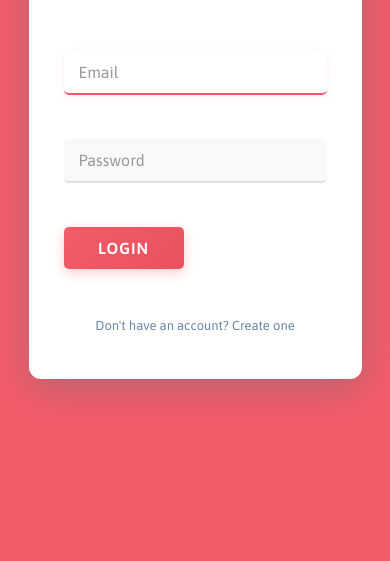
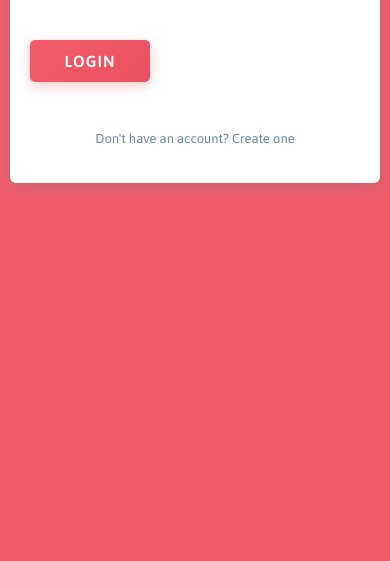
Before and after one commit to Muhanad-DEV/expense-tracker, a plain HTML site: page login.html in a window 390 px wide. Shown: the part 283-844 px from the top of the page. Drawn offline with Linux system fonts and the light colour scheme.

Commit message:
Add comprehensive mobile responsive design for login page
- Added responsive breakpoints for tablets (768px) and phones (480px)
- Full-width form on mobile with optimized padding and spacing
- Adjusted font sizes and button dimensions for mobile
- Optimized wave animations for smaller screens
- Added touch-friendly interactions and tap highlight removal
- Improved viewport meta tag for better mobile experience
- Enhanced button to full-width on mobile for better usability
- Reduced shadows and border radius for mobile performance
- Better vertical spacing and alignment on small screens

```diff
--- a/login.html
+++ b/login.html
@@ -2,9 +2,9 @@
 <html lang="en">
 <head>
   <meta charset="utf-8">
-  <meta name="viewport" content="width=device-width, initial-scale=1">
+  <meta name="viewport" content="width=device-width, initial-scale=1, maximum-scale=1, user-scalable=no">
   <title>Expense Tracker - Login</title>
-  <link rel="stylesheet" href="styles.css?v=2.0">
+  <link rel="stylesheet" href="styles.css?v=3.0">
   <link href="https://fonts.googleapis.com/css2?family=Asap:wght@400;600;700&display=swap" rel="stylesheet">
 </head>
 <body class="auth-body">
--- a/styles.css
+++ b/styles.css
@@ -127,6 +127,116 @@ tbody tr:hover { background: #eef6ff; }
   max-width: 90%;
   box-shadow: 0 10px 40px rgba(2, 128, 144, 0.25);
   transition: all 300ms ease;
+}
+
+/* Mobile Touch Optimizations */
+.login > input,
+.login > button {
+  -webkit-tap-highlight-color: transparent;
+  -webkit-touch-callout: none;
+  -webkit-user-select: none;
+  -khtml-user-select: none;
+  -moz-user-select: none;
+  -ms-user-select: none;
+  user-select: none;
+}
+
+.login > input {
+  -webkit-user-select: text;
+  -moz-user-select: text;
+  -ms-user-select: text;
+  user-select: text;
+}
+
+/* Mobile Responsive Styles */
+@media (max-width: 768px) {
+  .auth-body {
+    padding: 15px;
+    align-items: flex-start;
+    padding-top: 60px;
+  }
+
+  .login {
+    width: 100%;
+    max-width: 100%;
+    padding: 30px 25px;
+    margin: 0;
+    border-radius: 8px;
+    box-shadow: 0 5px 20px rgba(2, 128, 144, 0.2);
+  }
+
+  .login h2 {
+    font-size: 24px;
+    margin-bottom: 20px;
+  }
+
+  .login > input {
+    padding: 14px 15px;
+    font-size: 16px;
+    margin: 12px 0;
+  }
+
+  .login > button {
+    width: 100%;
+    padding: 14px 0;
+    font-size: 16px;
+    margin-top: 20px;
+  }
+
+  .login .switch-link {
+    font-size: 14px;
+    margin-top: 20px;
+    padding: 10px;
+  }
+}
+
+@media (max-width: 480px) {
+  .auth-body {
+    padding: 10px;
+    padding-top: 40px;
+  }
+
+  .login {
+    padding: 25px 20px;
+    border-radius: 6px;
+  }
+
+  .login h2 {
+    font-size: 22px;
+    margin-bottom: 18px;
+  }
+
+  .login > input {
+    padding: 12px 15px;
+    font-size: 15px;
+    margin: 10px 0;
+  }
+
+  .login > button {
+    padding: 12px 0;
+    font-size: 15px;
+  }
+
+  .login .switch-link {
+    font-size: 13px;
+  }
+
+  /* Optimize wave animations for mobile */
+  .login::before,
+  .login::after {
+    width: 400px;
+    height: 400px;
+  }
+
+  .login::before {
+    left: 30%;
+    bottom: -120%;
+  }
+
+  .login::after {
+    left: 25%;
+    bottom: -115%;
+  }
 }
 
 .login:hover {
```
Also changed, not shown: 1 other file.
